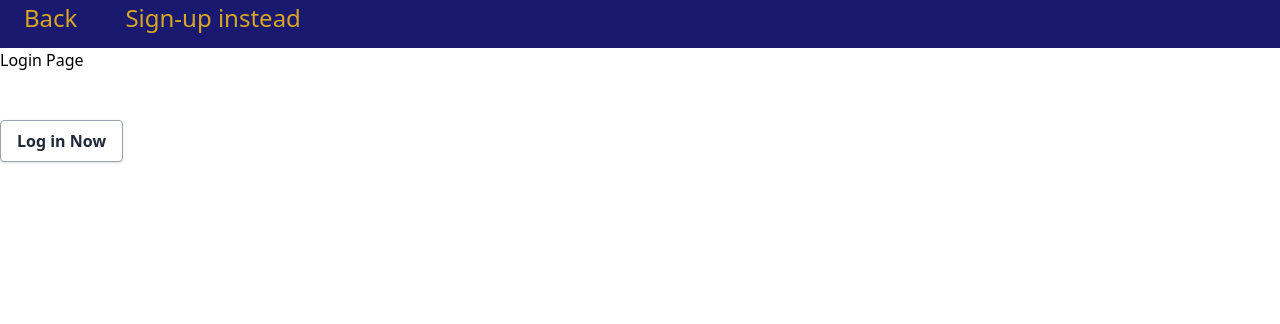
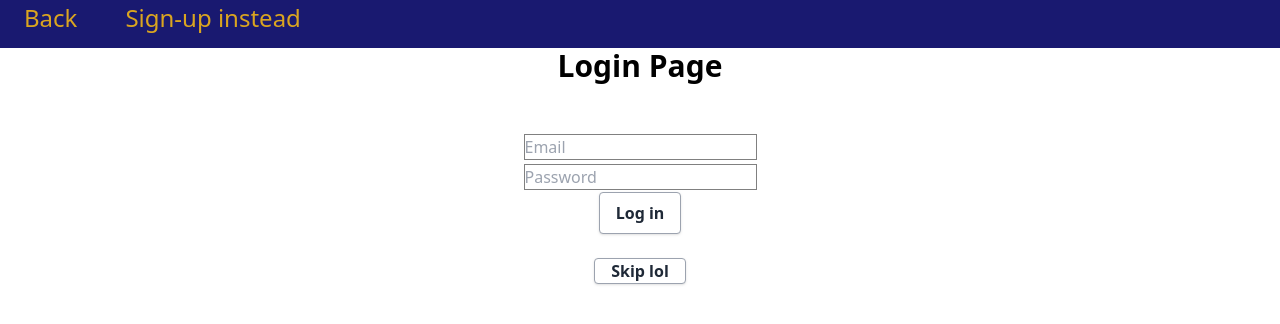
Before and after one commit to RMKaelBR/StockUp-React, a React (Create React App) app: page /StockUp-React/login in a window 1280 px wide. Shown: the top 324 px of the page. Built offline with nearby package versions, Linux system fonts and the light colour scheme.

Commit message:
build forms for sign and sign up

```diff
--- a/src/components/auth/LoginPage.js
+++ b/src/components/auth/LoginPage.js
@@ -1,12 +1,18 @@
 import React from 'react';
 import { NavLink, useNavigate } from 'react-router-dom';
+import LoginForm from './forms/LoginForm';
+import '../../styles/auth-page.css';
 
 
 function LoginPage() {
   const navigate = useNavigate();
 
+  const handleSkipLoginClick = () => {
+    navigate('/StockUp-React/home');
+  }
+
   const handleLoginClick = () => {
-    navigate('/StockUp-React/home');
+    console.log("Button, clicked.")
   }
 
   return (
@@ -17,15 +23,19 @@ function LoginPage() {
           <li><NavLink to="/StockUp-React/signup">Sign-up instead</NavLink></li>
         </ul>
       </nav>
-      <h1>Login Page</h1>
-      <br/>
-      <br/>
-      <button
-        className="bg-white hover:bg-gray-100 text-gray-800 font-semibold py-2 px-4 border border-gray-400 rounded shadow"
-        onClick={handleLoginClick}
-      >
-        Log in Now
-      </button>
+      <div className="authBody">
+        <h1 className="text-3xl font-bold">Login Page</h1>
+        <br/>
+        <br/>
+        <LoginForm />
+        <br/>
+        <button
+          className="bg-white hover:bg-gray-100 text-gray-800 font-semibold py-1 px-4 border border-gray-400 rounded shadow"
+          onClick={handleSkipLoginClick}
+        >
+          Skip lol
+        </button>
+      </div>
     </div>
   );
 }
--- a/src/components/auth/SignupPage.js
+++ b/src/components/auth/SignupPage.js
@@ -1,5 +1,7 @@
 import React from 'react';
 import { NavLink } from 'react-router-dom';
+import SignupForm from './forms/SignupForm';
+
 
 
 function SignupPage() {
@@ -11,7 +13,12 @@ function SignupPage() {
           <li><NavLink to="/StockUp-React/login">Log-in instead</NavLink></li>
         </ul>
       </nav>
-      <h1>Signup Page</h1>
+      <div className="authBody">
+        <h1 className="text-3xl font-bold">Signup Page</h1>
+        <br/>
+        <SignupForm />
+      </div>
+
     </div>
 
   );
--- /dev/null
+++ b/src/components/auth/forms/LoginForm.js
@@ -0,0 +1,35 @@
+import React, { useState } from 'react';
+
+function LoginForm() {
+  const [email, setEmail] = useState('');
+  const [password, setPassword] = useState('');
+
+  return (
+    <div className="formBody">
+      <form className="loginForm">
+        <div className="inputContainer">
+          <input
+            type="email"
+            placeholder="Email"
+            value={email}
+            onChange={(e) => setEmail(e.target.value)}
+          />
+          <br/>
+          <input
+            type="password"
+            placeholder="Password"
+            value={password}
+            onChange={(e) => setPassword(e.target.value)}
+          />
+        </div>
+        <button
+          className="bg-white hover:bg-gray-100 text-gray-800 font-semibold py-2 px-4 border border-gray-400 rounded shadow"
+        >
+          Log in
+        </button>
+      </form>
+    </div>
+  )
+}
+
+export default LoginForm
--- /dev/null
+++ b/src/components/auth/forms/SignupForm.js
@@ -0,0 +1,43 @@
+import React, { useState } from 'react';
+
+function SignupForm() {
+  const [username, setUsername] = useState('');
+  const [email, setEmail] = useState('');
+  const [password, setPassword] = useState('');
+
+  return (
+    <div className="formBody">
+      <form className="loginForm">
+        <div className="inputContainer">
+          <input
+            type="text"
+            placeholder="Username"
+            value={username}
+            onChange={(e) => setUsername(e.target.value)}
+          />
+          <br/>
+          <input
+            type="password"
+            placeholder="Password"
+            value={password}
+            onChange={(e) => setPassword(e.target.value)}
+          />
+          <br/>
+          <input
+            type="email"
+            placeholder="Email"
+            value={email}
+            onChange={(e) => setEmail(e.target.value)}
+          />
+        </div>
+        <button
+          className="bg-white hover:bg-gray-100 text-gray-800 font-semibold py-2 px-4 border border-gray-400 rounded shadow"
+        >
+          Sign up
+        </button>
+      </form>
+    </div>
+  )
+}
+
+export default SignupForm
--- /dev/null
+++ b/src/styles/auth-page.css
@@ -0,0 +1,14 @@
+.authBody {
+  user-select: none;
+  display: flex;
+  flex-direction: column;
+  align-items: center;
+}
+
+.formBody {
+  text-align: center;
+}
+.inputContainer > input {
+  border: 1px solid gray;
+  margin: 2px;
+}
```
